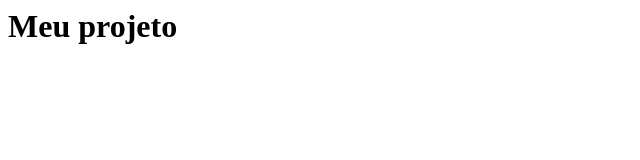
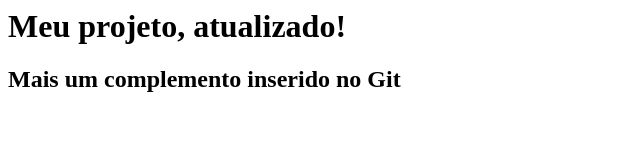
Before and after one commit to Tanamati/curso-git, a plain HTML site: page index.html in a window 1280 px wide. Shown: the whole page, without its empty margins (0-640 px from the left). Drawn offline with Linux system fonts and the light colour scheme.

Commit message:
Inserido h2

```diff
--- a/index.html
+++ b/index.html
@@ -4,6 +4,8 @@
     </head>
 
     <body>
-        <h1>Meu projeto</h1>
+        <h1>Meu projeto, atualizado!</h1>
+
+        <h2>Mais um complemento inserido no Git</h2>
     </body>
 </html>
```
